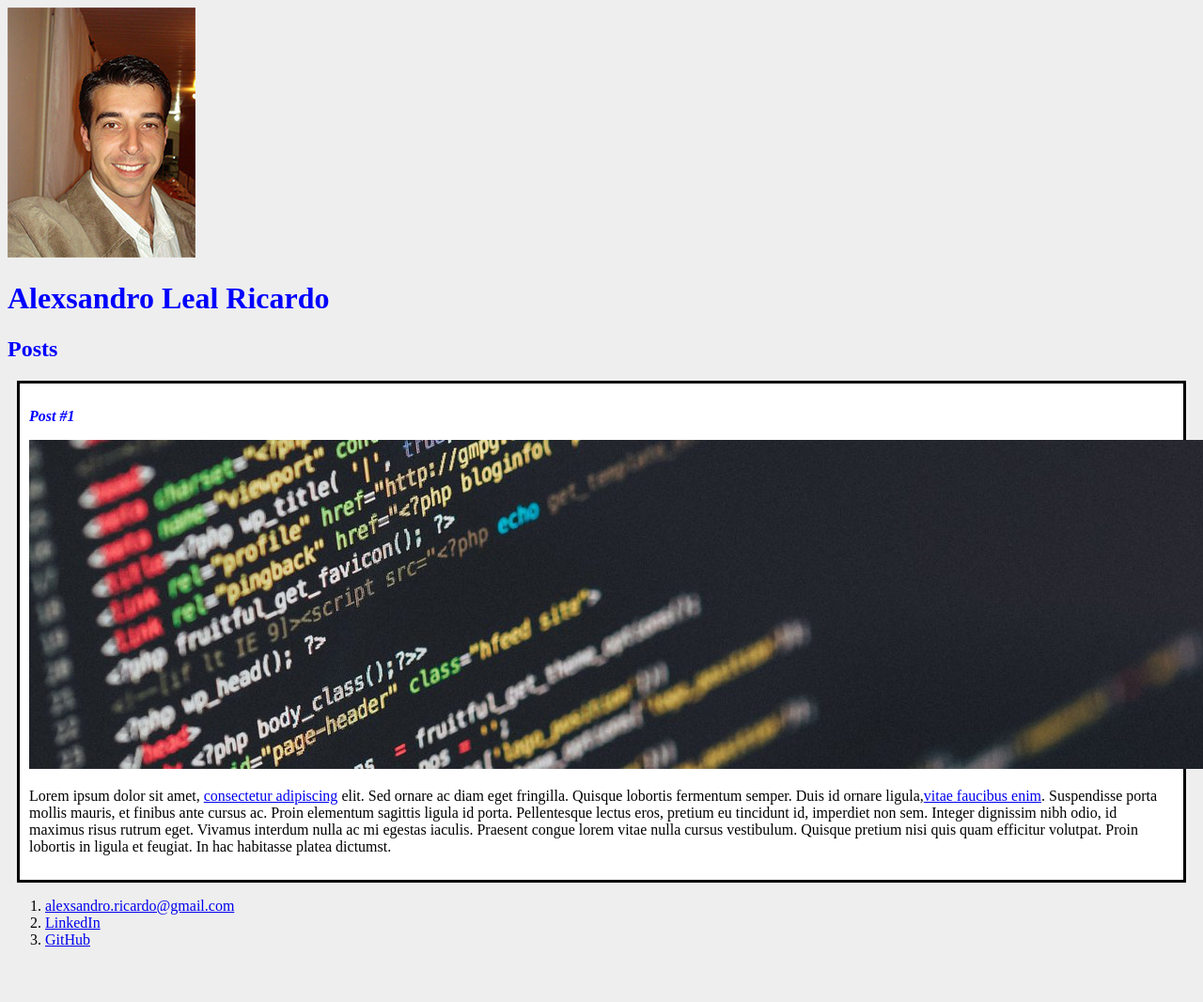
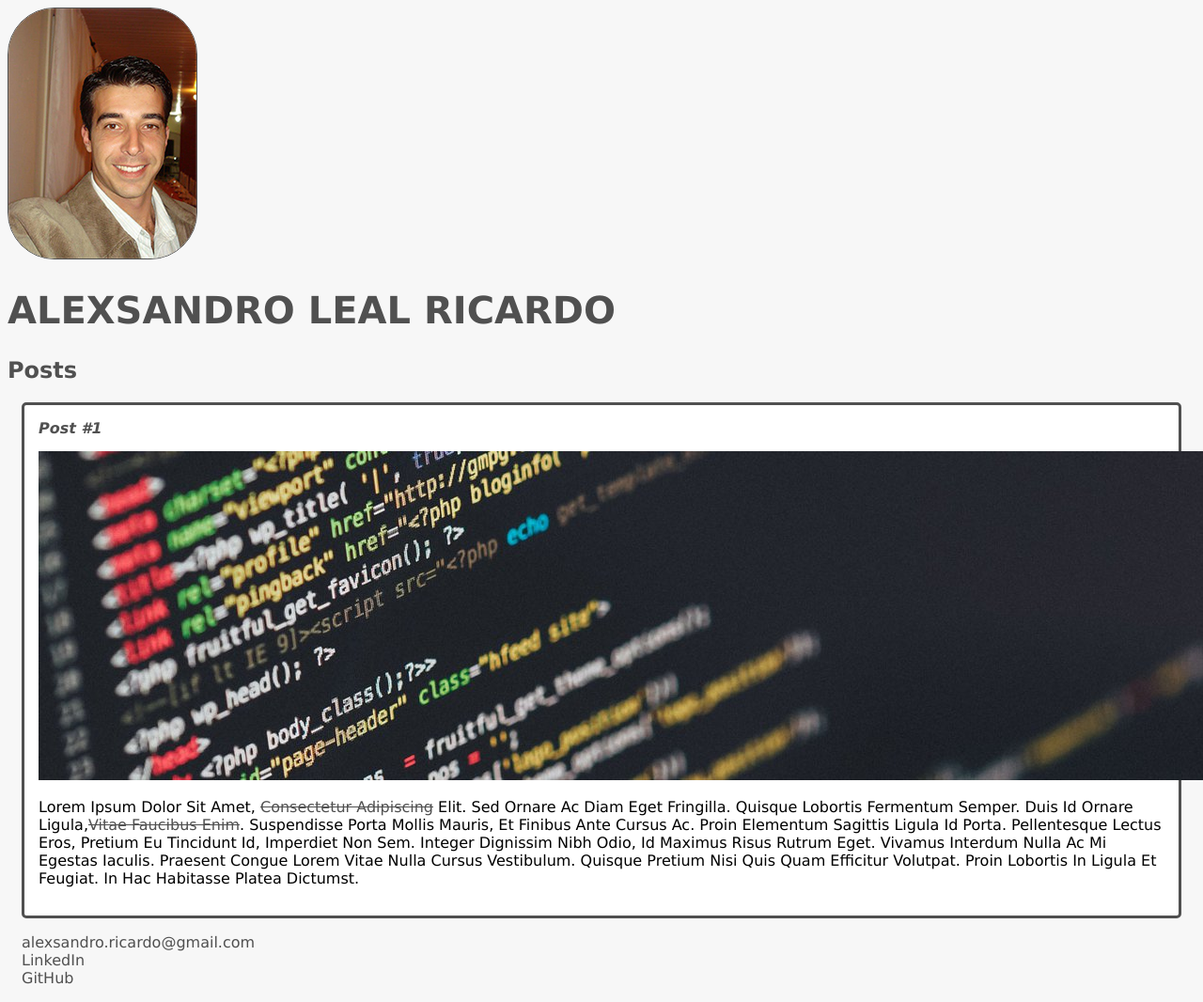
Before and after one commit to AlexsandroLealRicardo/dio-desafio-github-primeiro-repositorio, a plain HTML site: page Projeto/index.html in a window 1280 px wide. Shown: the top 1066 px of the page at 94% size. Before the commit the page ends 1025 px from the top, so only its background shows below. Drawn offline with Linux system fonts and the light colour scheme; a script that the page names is missing.

Commit message:
Estilizando elementos, textos e listas

```diff
--- a/Projeto/css/style.css
+++ b/Projeto/css/style.css
@@ -1,20 +1,59 @@
 body{
-    background: #eee;
+    background: #f7f7f7;
+    font-family: Verdana;
 }
 
+.photo{
+border: 1px solid #505050;
+border-radius:50px;
+}
 
 #title, .subtitle, .post_title{
-    color:blue;
+    color:#505050;
+}
+
+#title{
+font-size: 40px;
+text-transform:uppercase ;
+}
+
+a{
+  text-decoration: line-through;
+  color:#505050;
 }
 
 .post_title{
     font-size: 16px;
     font-style: italic;
+    margin : 0;
+    margin-bottom: 15px;
 }
 
 .post{
     background: #fff;
-    padding: 10px;
-    border: 3px solid #000;
-    margin: 10px;
+    padding: 15px;
+    border: 3px solid #505050;
+    margin: 15px;
+    border-radius: 5px;
 }
+.post_content{
+    margin:0;
+    margin-bottom: 15px;
+    text-transform: capitalize;
+}
+
+.post_image{
+margin-bottom: 15px;
+
+}
+
+.contacts_list{
+    list-style-type: none;
+    padding-left: 15px;
+
+}
+
+.contacts_list li a{
+    text-decoration: none;
+
+}
--- a/Projeto/index.html
+++ b/Projeto/index.html
@@ -10,7 +10,7 @@
 </head>
 <body>
     <header>
-        <img src="img/Perfil.jpg" alt="Ilustração do rosto do Alexsandro Leal Ricardo">
+        <img src="img/Perfil.jpg" alt="Ilustração do rosto do Alexsandro Leal Ricardo" class="photo">
         <h1 id="title">Alexsandro Leal Ricardo</h1>
     </header>
 <section>
@@ -20,9 +20,9 @@
 <article class="post">
     <header>
         <h3 class="post_title">Post #1</h3>
-        <img src="img/postagem.jpg" alt="Editor de texto contendo código HTML">
+        <img src="img/postagem.jpg" alt="Editor de texto contendo código HTML" class="post_image">
     </header>
-    <p>
+    <p class="post_content">
         Lorem ipsum dolor sit amet, <a href="https://www.linkedin.com/in/alexsandro-ricardo-083b311ab/"target="_blank">consectetur adipiscing</a> elit.
         Sed ornare ac diam eget fringilla. Quisque lobortis fermentum semper.
         Duis id ornare ligula,<a href="mailto:alexsandro.ricardo@gmail.com">vitae faucibus enim</a>. Suspendisse porta mollis mauris, et finibus ante cursus ac.
@@ -35,7 +35,7 @@
 </article>
 </section>
 <footer>
-    <ol>
+    <ul class="contacts_list">
         <li>
             <a href="mailto:alexsandro.ricardo@gmail.com">alexsandro.ricardo@gmail.com</a>
         </li>
@@ -45,7 +45,7 @@
         <li>
             <a href="https://github.com/AlexsandroLealRicardo"target="_blank">GitHub</a>
         </li>
-    </ol>
+    </ul>
 </footer>
 </body>
 </html>
```
